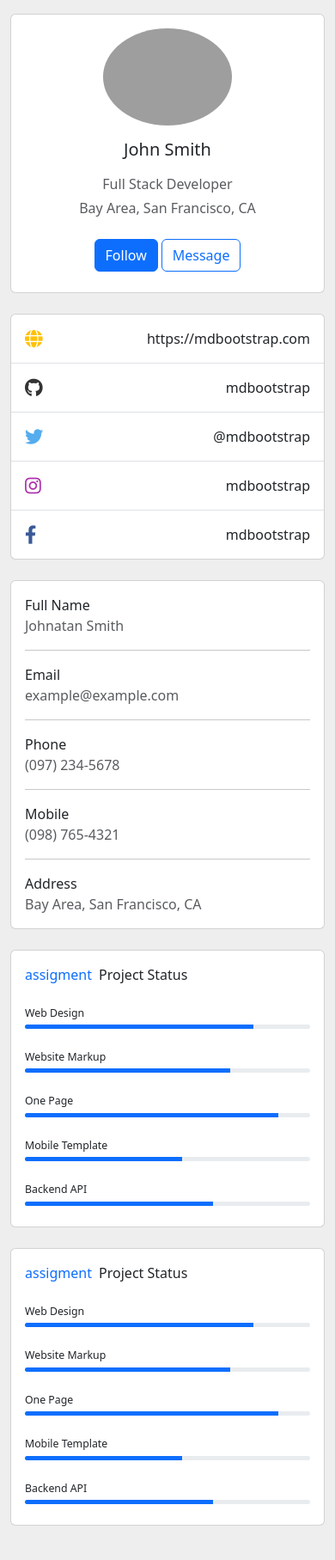
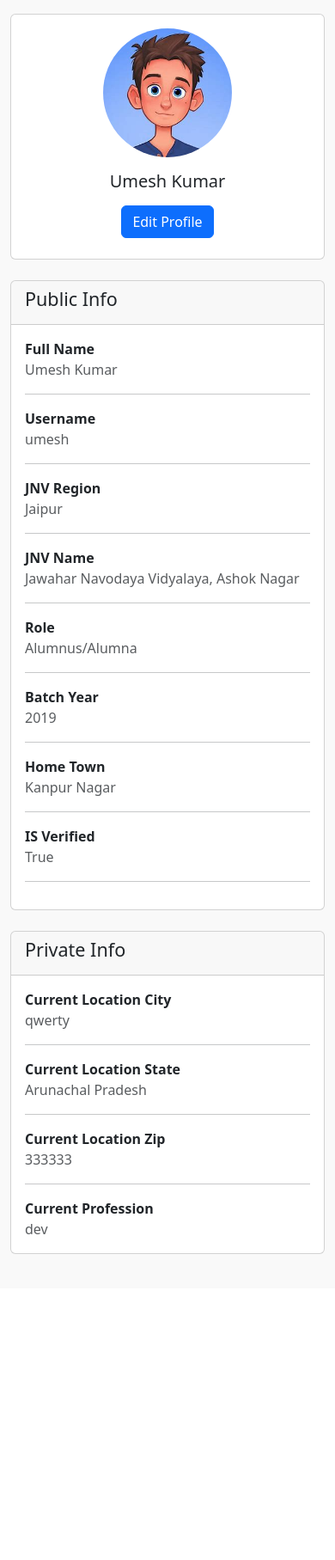
Before and after one commit to Umesh-Kumar-01/Navodaya-Network, a Django app: the page made by Users/urls.py in a window 390 px wide. Shown: the part 56-1871 px from the top of the page at 86% size. After the commit the page ends 1555 px from the top, so only its background shows below. Run offline with Django 4.2, Linux system fonts and the light colour scheme; the first user in the database is signed in; data comes from the database, SQL or seed files in the repository; grey boxes are pictures that could not be loaded.

Commit message:
profile page design and image update

```diff
--- a/Users/urls.py
+++ b/Users/urls.py
@@ -5,6 +5,7 @@ from . import views
 urlpatterns = [
     path('home/',views.index,name='index'),
     path('profile/<str:username>',views.profile,name='profile'),
+    path('edit_profile/', views.edit_profile, name='edit_profile'),
     path('signup/',views.signup,name='signup'),
     path('search/',views.search,name='search'),
     path('notification/',views.notification,name='notification'),
--- a/Users/views.py
+++ b/Users/views.py
@@ -1,4 +1,4 @@
-from django.shortcuts import render,redirect,HttpResponse
+from django.shortcuts import render,redirect,HttpResponse, get_object_or_404
 from .models import UserCard, UserPrivateInfo
 from datetime import datetime
 from django.contrib.auth.models import User
@@ -16,9 +16,41 @@ def index(request):
     return render(request,'index.html')
 
 @login_required
-def profile(request,username):
-    user_name = username
-    return render(request,'profile.html')
+def profile(request, username):
+    # Get the user's profile details based on the provided username
+    user = get_object_or_404(User, username=username)
+    user_card = get_object_or_404(UserCard, user=user)
+    user_private_info = get_object_or_404(UserPrivateInfo, user=user)
+
+    # Check if the current user is viewing their own profile
+    is_own_profile = request.user == user
+
+    context = {
+        'user_card': user_card,
+        'user_private_info': user_private_info,
+        'is_own_profile': is_own_profile,
+    }
+    return render(request, 'profile.html', context)
+
+@login_required
+def edit_profile(request):
+    # Get the user's profile details and private info for editing
+    user_card = get_object_or_404(UserCard, user=request.user)
+    user_private_info = get_object_or_404(UserPrivateInfo, user=request.user)
+
+    if request.method == 'POST':
+        # Process the form data for updating the profile
+        # ... Your form processing logic here ...
+        # For example, you can use Django forms to handle the form data.
+
+        # After updating, redirect to the user's profile page
+        return redirect('profile', username=request.user.username)
+
+    context = {
+        'user_card': user_card,
+        'user_private_info': user_private_info,
+    }
+    return render(request, 'edit_profile.html', context)
 
 def signup(request):
     if request.user.is_authenticated:
--- a/mysite/urls.py
+++ b/mysite/urls.py
@@ -16,6 +16,8 @@ Including another URLconf
 """
 from django.contrib import admin
 from django.urls import path, include
+from django.conf import settings
+from django.conf.urls.static import static
 
 urlpatterns = [
     path('admin/', admin.site.urls),
@@ -25,3 +27,6 @@ urlpatterns = [
     path('surveys/', include('surveys.urls')),
     path('',include('Users.urls')),
 ]
+
+if settings.DEBUG:
+    urlpatterns += static(settings.MEDIA_URL, document_root=settings.MEDIA_ROOT)
--- a/templates/profile.html
+++ b/templates/profile.html
@@ -1,168 +1,181 @@
 {% extends 'base.html' %}
 {% block title %}Profile{% endblock title %}
 {% block content %}
-<section style="background-color: #eee;">
-    <div class="container py-3">
-      <div class="row">
-        <div class="col-lg-4">
+<section style="background-color: #f9f9f9;">
+    <!-- Profile Card Section -->
+    <div class="container py-3 ">
+        <div class="row justify-content-center">
+            <div class="col-lg-8">
                 <div class="card mb-4">
                     <div class="card-body text-center">
-              <img src="https://mdbcdn.b-cdn.net/img/Photos/new-templates/bootstrap-chat/ava3.webp" alt="avatar"
-                class="rounded-circle img-fluid" style="width: 150px;">
-              <h5 class="my-3">John Smith</h5>
-              <p class="text-muted mb-1">Full Stack Developer</p>
-              <p class="text-muted mb-4">Bay Area, San Francisco, CA</p>
-              <div class="d-flex justify-content-center mb-2">
-                <button type="button" class="btn btn-primary">Follow</button>
-                <button type="button" class="btn btn-outline-primary ms-1">Message</button>
+                        <div class="user-card">
+                            <a href="#newModal" data-bs-toggle="modal">
+                              <img src="{{ user_card.profile_photo.url }}" alt="{{ user.username }}" class="rounded-circle img-fluid" style="width: 150px;">
+                            </a>
+                          </div>
+
+                          <!-- Modal for the image -->
+                          <div class="modal fade" id="newModal" tabindex="-1" aria-labelledby="profileModalLabel"
+                          aria-hidden="true"role="dialog">
+                            <div class="modal-dialog" role="document">
+                              <div class="modal-content">
+                                <div class="modal-header">
+                                  <h5 class="modal-title">Full Size Picture</h5>
+                                  <button type="button" class="btn-close" data-bs-dismiss="modal" aria-label="Close"></button>
+                                </div>
+                                <div class="modal-body">
+                                  <img src="{{ user_card.profile_photo.url }}" alt="{{ user.username }}" class="img-fluid">
                                 </div>
                               </div>
                             </div>
-          <div class="card mb-4 mb-lg-0">
-            <div class="card-body p-0">
-              <ul class="list-group list-group-flush rounded-3">
-                <li class="list-group-item d-flex justify-content-between align-items-center p-3">
-                  <i class="fas fa-globe fa-lg text-warning"></i>
-                  <p class="mb-0">https://mdbootstrap.com</p>
-                </li>
-                <li class="list-group-item d-flex justify-content-between align-items-center p-3">
-                  <i class="fab fa-github fa-lg" style="color: #333333;"></i>
-                  <p class="mb-0">mdbootstrap</p>
-                </li>
-                <li class="list-group-item d-flex justify-content-between align-items-center p-3">
-                  <i class="fab fa-twitter fa-lg" style="color: #55acee;"></i>
-                  <p class="mb-0">@mdbootstrap</p>
-                </li>
-                <li class="list-group-item d-flex justify-content-between align-items-center p-3">
-                  <i class="fab fa-instagram fa-lg" style="color: #ac2bac;"></i>
-                  <p class="mb-0">mdbootstrap</p>
-                </li>
-                <li class="list-group-item d-flex justify-content-between align-items-center p-3">
-                  <i class="fab fa-facebook-f fa-lg" style="color: #3b5998;"></i>
-                  <p class="mb-0">mdbootstrap</p>
-                </li>
-              </ul>
+                          </div>
+
+                        <h5 class="my-3">{{ user.get_full_name }}</h5>
+                        {% if is_own_profile %}
+                        <div class="d-flex justify-content-center mb-2">
+                            <a href="{% url 'edit_profile' %}" class="btn btn-primary">Edit Profile</a>
+                        </div>
+                        {% endif %}
                     </div>
                 </div>
+                <!-- Other Social Links, if any -->
             </div>
+
+            <!-- Public Info Card Section -->
             <div class="col-lg-8">
                 <div class="card mb-4">
+                    <div class="card-header">
+                        <h4>Public Info</h4>
+                    </div>
                     <div class="card-body">
+                        <!-- Other Public Info Details -->
                         <div class="row">
                             <div class="col-sm-3">
-                  <p class="mb-0">Full Name</p>
+                                <strong>Full Name</strong>
                             </div>
                             <div class="col-sm-9">
-                  <p class="text-muted mb-0">Johnatan Smith</p>
+                                <p class="text-muted mb-0">{{ user.get_full_name }}</p>
                             </div>
                         </div>
                         <hr>
                         <div class="row">
                             <div class="col-sm-3">
-                  <p class="mb-0">Email</p>
+                                <strong>Username</strong>
                             </div>
                             <div class="col-sm-9">
-                  <p class="text-muted mb-0">example@example.com</p>
+                                <p class="text-muted mb-0">{{ user.username }}</p>
                             </div>
                         </div>
                         <hr>
                         <div class="row">
                             <div class="col-sm-3">
-                  <p class="mb-0">Phone</p>
+                                <strong>JNV Region</strong>
                             </div>
                             <div class="col-sm-9">
-                  <p class="text-muted mb-0">(097) 234-5678</p>
+                                <p class="text-muted mb-0">{{ user_card.get_region_name_display }}</p>
                             </div>
                         </div>
                         <hr>
                         <div class="row">
                             <div class="col-sm-3">
-                  <p class="mb-0">Mobile</p>
+                                <strong>JNV Name</strong>
                             </div>
                             <div class="col-sm-9">
-                  <p class="text-muted mb-0">(098) 765-4321</p>
+                                <p class="text-muted mb-0">{{ user_card.get_jnv_name_display }}</p>
                             </div>
                         </div>
                         <hr>
                         <div class="row">
                             <div class="col-sm-3">
-                  <p class="mb-0">Address</p>
+                                <strong>Role</strong>
                             </div>
                             <div class="col-sm-9">
-                  <p class="text-muted mb-0">Bay Area, San Francisco, CA</p>
+                                <p class="text-muted mb-0">{{ user_card.get_role_display }}</p>
+                            </div>
+                        </div>
+                        <hr>
+                        <div class="row">
+                            <div class="col-sm-3">
+                                <strong>Batch Year</strong>
+                            </div>
+                            <div class="col-sm-9">
+                                <p class="text-muted mb-0">{{ user_card.year }}</p>
+                            </div>
+                        </div>
+                        <hr>
+                        <div class="row">
+                            <div class="col-sm-3">
+                                <strong>Home Town</strong>
+                            </div>
+                            <div class="col-sm-9">
+                                <p class="text-muted mb-0">{{ user_card.HomeTown }}</p>
+                            </div>
+                        </div>
+                        <hr>
+                        <div class="row">
+                            <div class="col-sm-3">
+                                <strong>IS Verified</strong>
+                            </div>
+                            <div class="col-sm-9">
+                                <p class="text-muted mb-0">{{ user_card.verified }}</p>
+                            </div>
+                        </div>
+                        <hr>
+
+                        <!-- Add other public info details as needed -->
                     </div>
                 </div>
             </div>
+
+            <!-- Private Info Card Section -->
+            {% if is_own_profile %}
+            <div class="col-lg-8">
+                <div class="card mb-4">
+                    <div class="card-header">
+                        <h4>Private Info</h4>
                     </div>
+                    <div class="card-body">
+                        <!-- Other Private Info Details -->
                         <div class="row">
-            <div class="col-md-6">
-              <div class="card mb-4 mb-md-0">
-                <div class="card-body">
-                  <p class="mb-4"><span class="text-primary font-italic me-1">assigment</span> Project Status
-                  </p>
-                  <p class="mb-1" style="font-size: .77rem;">Web Design</p>
-                  <div class="progress rounded" style="height: 5px;">
-                    <div class="progress-bar" role="progressbar" style="width: 80%" aria-valuenow="80"
-                      aria-valuemin="0" aria-valuemax="100"></div>
+                            <div class="col-sm-3">
+                                <strong>Current Location City</strong>
                             </div>
-                  <p class="mt-4 mb-1" style="font-size: .77rem;">Website Markup</p>
-                  <div class="progress rounded" style="height: 5px;">
-                    <div class="progress-bar" role="progressbar" style="width: 72%" aria-valuenow="72"
-                      aria-valuemin="0" aria-valuemax="100"></div>
+                            <div class="col-sm-9">
+                                <p class="text-muted mb-0">{{ user_private_info.current_location_city }}</p>
                             </div>
-                  <p class="mt-4 mb-1" style="font-size: .77rem;">One Page</p>
-                  <div class="progress rounded" style="height: 5px;">
-                    <div class="progress-bar" role="progressbar" style="width: 89%" aria-valuenow="89"
-                      aria-valuemin="0" aria-valuemax="100"></div>
                         </div>
-                  <p class="mt-4 mb-1" style="font-size: .77rem;">Mobile Template</p>
-                  <div class="progress rounded" style="height: 5px;">
-                    <div class="progress-bar" role="progressbar" style="width: 55%" aria-valuenow="55"
-                      aria-valuemin="0" aria-valuemax="100"></div>
+                        <hr>
+                        <div class="row">
+                            <div class="col-sm-3">
+                                <strong>Current Location State</strong>
                             </div>
-                  <p class="mt-4 mb-1" style="font-size: .77rem;">Backend API</p>
-                  <div class="progress rounded mb-2" style="height: 5px;">
-                    <div class="progress-bar" role="progressbar" style="width: 66%" aria-valuenow="66"
-                      aria-valuemin="0" aria-valuemax="100"></div>
+                            <div class="col-sm-9">
+                                <p class="text-muted mb-0">{{ user_private_info.current_location_state }}</p>
+                            </div>
+                        </div>
+                        <hr>
+                        <div class="row">
+                            <div class="col-sm-3">
+                                <strong>Current Location Zip</strong>
+                            </div>
+                            <div class="col-sm-9">
+                                <p class="text-muted mb-0">{{ user_private_info.current_location_zip }}</p>
+                            </div>
+                        </div>
+                        <hr>
+                        <div class="row">
+                            <div class="col-sm-3">
+                                <strong>Current Profession</strong>
+                            </div>
+                            <div class="col-sm-9">
+                                <p class="text-muted mb-0">{{ user_private_info.profession }}</p>
+                            </div>
+                        </div>
+                        <!-- Add other private info details as needed -->
                     </div>
                 </div>
             </div>
-            </div>
-            <div class="col-md-6">
-              <div class="card mb-4 mb-md-0">
-                <div class="card-body">
-                  <p class="mb-4"><span class="text-primary font-italic me-1">assigment</span> Project Status
-                  </p>
-                  <p class="mb-1" style="font-size: .77rem;">Web Design</p>
-                  <div class="progress rounded" style="height: 5px;">
-                    <div class="progress-bar" role="progressbar" style="width: 80%" aria-valuenow="80"
-                      aria-valuemin="0" aria-valuemax="100"></div>
-                  </div>
-                  <p class="mt-4 mb-1" style="font-size: .77rem;">Website Markup</p>
-                  <div class="progress rounded" style="height: 5px;">
-                    <div class="progress-bar" role="progressbar" style="width: 72%" aria-valuenow="72"
-                      aria-valuemin="0" aria-valuemax="100"></div>
-                  </div>
-                  <p class="mt-4 mb-1" style="font-size: .77rem;">One Page</p>
-                  <div class="progress rounded" style="height: 5px;">
-                    <div class="progress-bar" role="progressbar" style="width: 89%" aria-valuenow="89"
-                      aria-valuemin="0" aria-valuemax="100"></div>
-                  </div>
-                  <p class="mt-4 mb-1" style="font-size: .77rem;">Mobile Template</p>
-                  <div class="progress rounded" style="height: 5px;">
-                    <div class="progress-bar" role="progressbar" style="width: 55%" aria-valuenow="55"
-                      aria-valuemin="0" aria-valuemax="100"></div>
-                  </div>
-                  <p class="mt-4 mb-1" style="font-size: .77rem;">Backend API</p>
-                  <div class="progress rounded mb-2" style="height: 5px;">
-                    <div class="progress-bar" role="progressbar" style="width: 66%" aria-valuenow="66"
-                      aria-valuemin="0" aria-valuemax="100"></div>
-                  </div>
-                </div>
-              </div>
-            </div>
-          </div>
-        </div>
+            {% endif %}
         </div>
     </div>
 </section>
```
Also changed, not shown: templates/edit_profile.html (added, +45 -0 lines), db.sqlite3, media/profile_photos/OIP.jpeg (added). Lines whose indentation alone changed are shown as unchanged.
